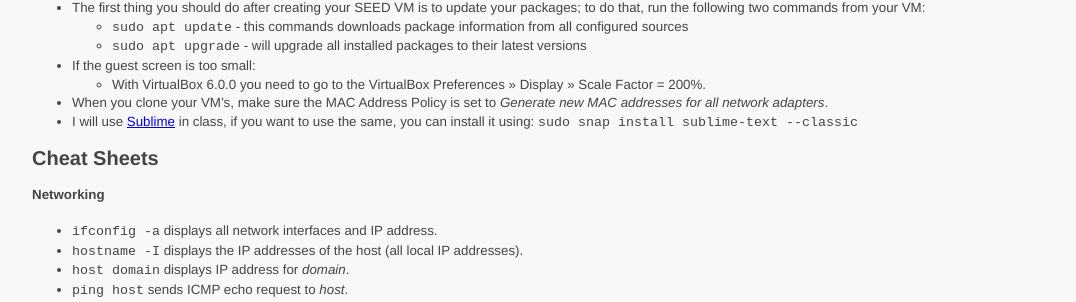
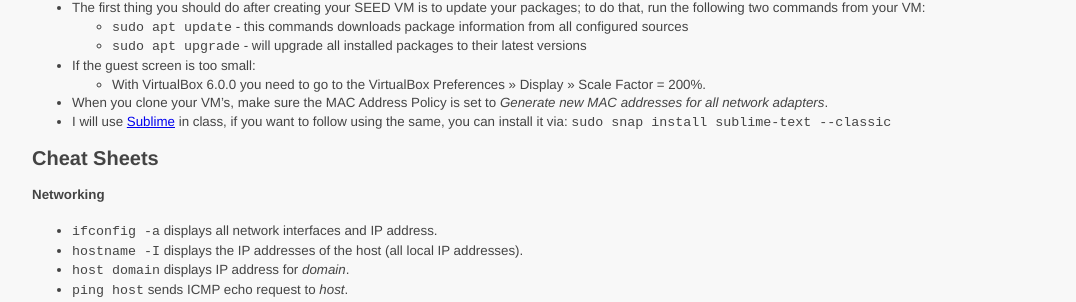
Before and after one commit to ycpcs/cs335-spring2022, a Jekyll site: the page built from labs/setup.md, in a window 1280 px wide and 900 px high, scrolled down 301 px. Shown: the part 146-448 px from the top of the window, without its empty margins (68-1144 px from the left). Built offline with Jekyll 4.4.1, drawn with Linux system fonts in a browser that asks for light colours.

Commit message:
update wording

````diff
--- a/labs/setup.md
+++ b/labs/setup.md
@@ -29,7 +29,7 @@ Troubleshooting
 - If the guest screen is too small:
   - With VirtualBox 6.0.0 you need to go to the VirtualBox Preferences » Display » Scale Factor = 200%.
 - When you clone your VM's, make sure the MAC Address Policy is set to _Generate new MAC addresses for all network adapters_.
-- I will use [Sublime](https://www.sublimetext.com/) in class, if you want to use the same, you can install it using: ```sudo snap install sublime-text --classic```
+- I will use [Sublime](https://www.sublimetext.com/) in class, if you want to follow using the same, you can install it via: ```sudo snap install sublime-text --classic```
 
 Cheat Sheets
 -----------------------------------
````
